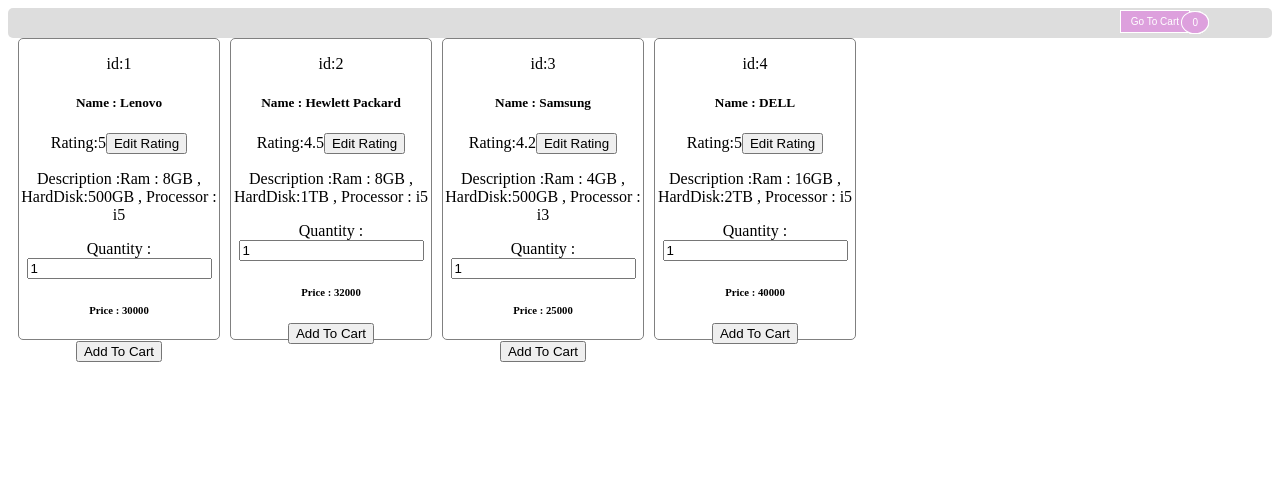
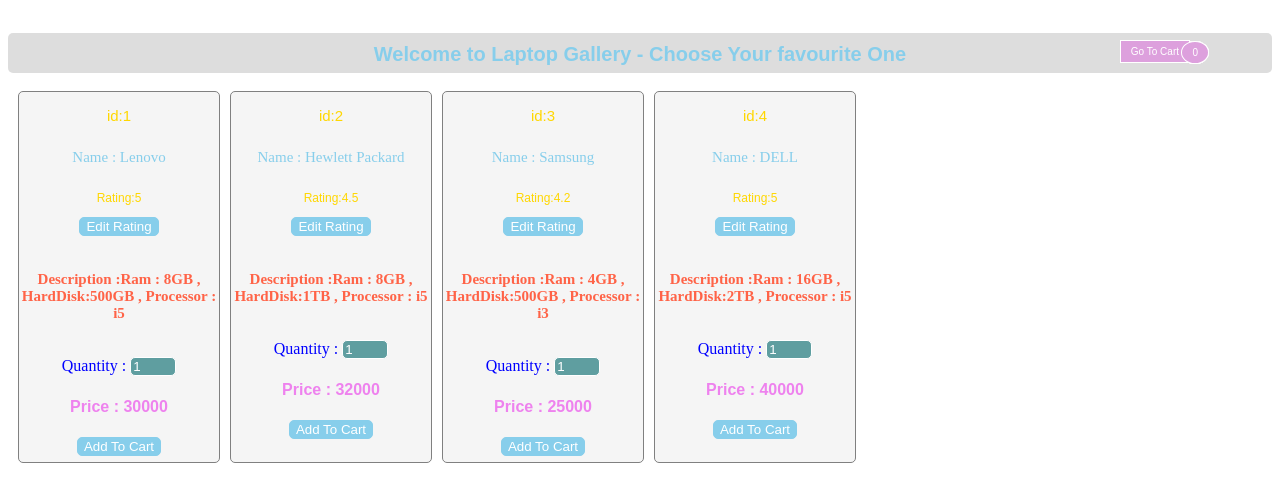
Before and after one commit to Amit-kore-3212/React-assignments, a React (Create React App) app: page /todo in a window 1280 px wide. Shown: the top 502 px of the page. Built offline with nearby package versions, Linux system fonts and the light colour scheme.

Commit message:
first commit

```diff
--- a/src/ShoppingCart/DisplayProducts/Cart.tsx
+++ b/src/ShoppingCart/DisplayProducts/Cart.tsx
@@ -1,5 +1,6 @@
 import React, { useEffect, useState } from 'react'
-import '../../App.css'
+import {CartInfo , Span, Remove , Carts , ProductName, Rating, Price ,P} from '../StyledComponents/stylecomponent'
+
 
 interface Props {
     productInfo:any[],
@@ -29,23 +30,23 @@
 
     return(
         <div>
-            <button className="button" onClick={handleCart}>Go To Cart<span className="comment-notification">{cartInfo.length}</span></button>
+            <CartInfo onClick={handleCart}>Go To Cart<Span >{cartInfo.length}</Span></CartInfo>
             {
                 cart && (
-                    <div className="cart">
+                    <Carts >
 
                     <h2>Items:{cartInfo.length}</h2>
                     {
                      cartInfo && cartInfo.map((ele)=>{
                             return(
                                 <div key={ele.name}>
-                                    <p>Name :{ele.name}</p>
-                                    <p>Rating :{ele.rating}</p>
-                                    <h5>Price : {ele.price}</h5>
-                                    <h4>Total Price : {parseInt(ele.price) * props.quantity}</h4>
-                                    <button onClick={()=>{
+                                    <ProductName> Name :{ele.name}</ProductName>
+                                    <Rating>Rating :{ele.rating}</Rating>
+                                    <Price>Price : {ele.price}</Price>
+                                    <P>Total Price : {parseInt(ele.price) * props.quantity}</P>
+                                    <Remove onClick={()=>{
                                         removeItem(ele.name)
-                                    }}>Remove From Cart</button>
+                                    }}>Remove From Cart</Remove>
 
 
                                     </div>
@@ -59,7 +60,7 @@
 
 
 
-                </div>
+                </Carts>
 
                 )
             }
--- a/src/ShoppingCart/DisplayProducts/ProductDisplay.tsx
+++ b/src/ShoppingCart/DisplayProducts/ProductDisplay.tsx
@@ -1,4 +1,5 @@
 import React, { useState } from 'react'
+import { Product,ID, ProductName, Rating, EditRating, Button, Description, Quantity,P, Price } from '../StyledComponents/stylecomponent'
 
 interface Props{
     id:number,
@@ -37,26 +38,31 @@
 
 
     return(
-        <div>
-          <p>id:{props.id}</p>
-          <h5>Name : {props.name}</h5>
+       <Product>
+          <ID>id:{props.id}</ID>
+          <ProductName>Name : {props.name}</ProductName>
           {
-              edit ?  <div><input type="text" value={editRating} onChange={handleChange}/> <button onClick={EditedValue} >Update</button></div> :
-              <p>Rating:{editRating}<button onClick={handleEdit}>Edit Rating</button></p>
+              edit ?  <div><EditRating type="text" value={editRating} onChange={handleChange}/> <Button onClick={EditedValue} >Update</Button></div> :
+              <div>
+                             <Rating>Rating:{editRating}</Rating>
+              <Button  onClick={handleEdit}>Edit Rating</Button>
+
+              </div>
+
           }
 
-          <p>Description :{props.description}</p>
-          <p>Quantity : <input type="number" value={quantity} onChange={handleQuantity} /></p>
-          <h6>Price : {props.price}</h6>
+          <Description>Description :{props.description}</Description>
+          <P>Quantity : <Quantity type="number" value={quantity} onChange={handleQuantity} /></P>
+          <Price>Price : {props.price}</Price>
 
-          <button onClick={()=>{
+          <Button onClick={()=>{
               editTotally(props.name , editRating, props.price , quantity)
-          }}>Add To Cart</button>
+          }}>Add To Cart</Button>
 
 
 
 
-        </div>
+</Product>
     )
 
 }
--- a/src/ShoppingCart/DisplayProducts/ProductList.tsx
+++ b/src/ShoppingCart/DisplayProducts/ProductList.tsx
@@ -1,29 +1,10 @@
 import React, { useState } from 'react'
 import { DisplayProducts } from './ProductDisplay'
 import {Cart} from './Cart'
-import '../../App.css'
-import styled from 'styled-components'
+import {Head, Header ,Info} from '../StyledComponents/stylecomponent'
 
-const Header = styled.div`
-background-color : #ddd;
-width : 100%;
-height:30px;
-border-radius:5px;
-`
 
-const Head = styled.div`
-background-color:red;
-`
-const Info = styled.div`
-border: 1px solid gray;
-    width: 200px;
-    height: 300px;
-    float: left;
-    margin-left: 10px;
-    text-align: center;
-    border-radius: 5px;
 
-`
 
 interface Products{
     id:number,
@@ -57,9 +38,13 @@
 
 
         <div>
-            <Header>
+
+            <Header >
+            <Head>Welcome to Laptop Gallery - Choose Your favourite One</Head>
+
 
             </Header>
+            <br/>
             <div>
             {
                 props.products.map((ele:any)=>{
--- /dev/null
+++ b/src/ShoppingCart/StyledComponents/stylecomponent.js
@@ -0,0 +1,136 @@
+import styled from 'styled-components'
+
+export const Header = styled.div`
+background-color : #ddd;
+width : 100%;
+height:40px;
+border-radius:5px;
+top:10px;
+/* padding:10px; */
+ text-align:center;
+`
+
+
+ export const Info = styled.div`
+   border: 1px solid gray;
+   background-color:whitesmoke;
+    width: 200px;
+    height: 370px;
+    float: left;
+    margin-left: 10px;
+    text-align: center;
+    border-radius: 5px;
+
+`
+
+export const Head = styled.h5`
+color:skyblue;
+font-size:20px;
+font-family:Arial, Helvetica, sans-serif;
+padding-top:10px;
+
+`
+
+export const Product =styled.div`
+
+`
+export const ID=styled.p`
+color:gold;
+font-size:15px;
+font-family:Arial, Helvetica, sans-serif;
+
+`
+export const ProductName = styled.h5`
+color:skyblue;
+font-size:15px;
+font-weight:initial;
+
+`
+export const Rating = styled.p`
+color:gold;
+font-size:12px;
+font-family:Arial, Helvetica, sans-serif;
+
+`
+export const EditRating = styled.input`
+background-color:white;
+color:black;
+border:1px solid skyblue;
+border-radius:5px;
+`
+
+export const Button =styled.button`
+text-align:center;
+background-color:skyblue;
+border:1px solid skyblue;
+border-radius:5px;
+color:white;
+
+`
+export const Description = styled.h6`
+color:tomato;
+font-size:15px;
+`
+export const Quantity = styled.input`
+background-color:cadetblue;
+width:40px;
+color:white;
+border:1px solid white;
+border-radius:5px;
+`
+export const P = styled.p`
+color:blue;
+
+`
+export const Price = styled.h4`
+color:violet;
+font-family:Arial, Helvetica, sans-serif;
+font-weight:bold;
+
+`
+export const CartInfo = styled.button`
+  position: absolute;
+    font-size: 10px;
+    top: 40px;
+    right: 90px;
+    padding: 5px 10px;
+    background: plum;
+    color: white;
+    border: 1px solid white;
+
+
+`
+export const Span = styled.span`
+ position: absolute;
+    font-size: 10px;
+    top: 0px;
+    right: -20px;
+    padding: 5px 10px;
+    border-radius: 50%;
+    background: plum;
+    color: white;
+    border: 1px solid white;
+
+
+
+`
+export const Remove =  styled.button`
+text-align:center;
+background-color:red;
+border:1px solid skyblue;
+border-radius:5px;
+color:white;
+
+`
+export const Carts = styled.div`
+   position:absolute;
+    top: 70px;
+    border: 1px solid burlywood;
+    right: 15px;
+    width: 200px;
+    height: 100%;
+    background-color: snow;
+    border-radius: 5px;
+
+
+`
```
